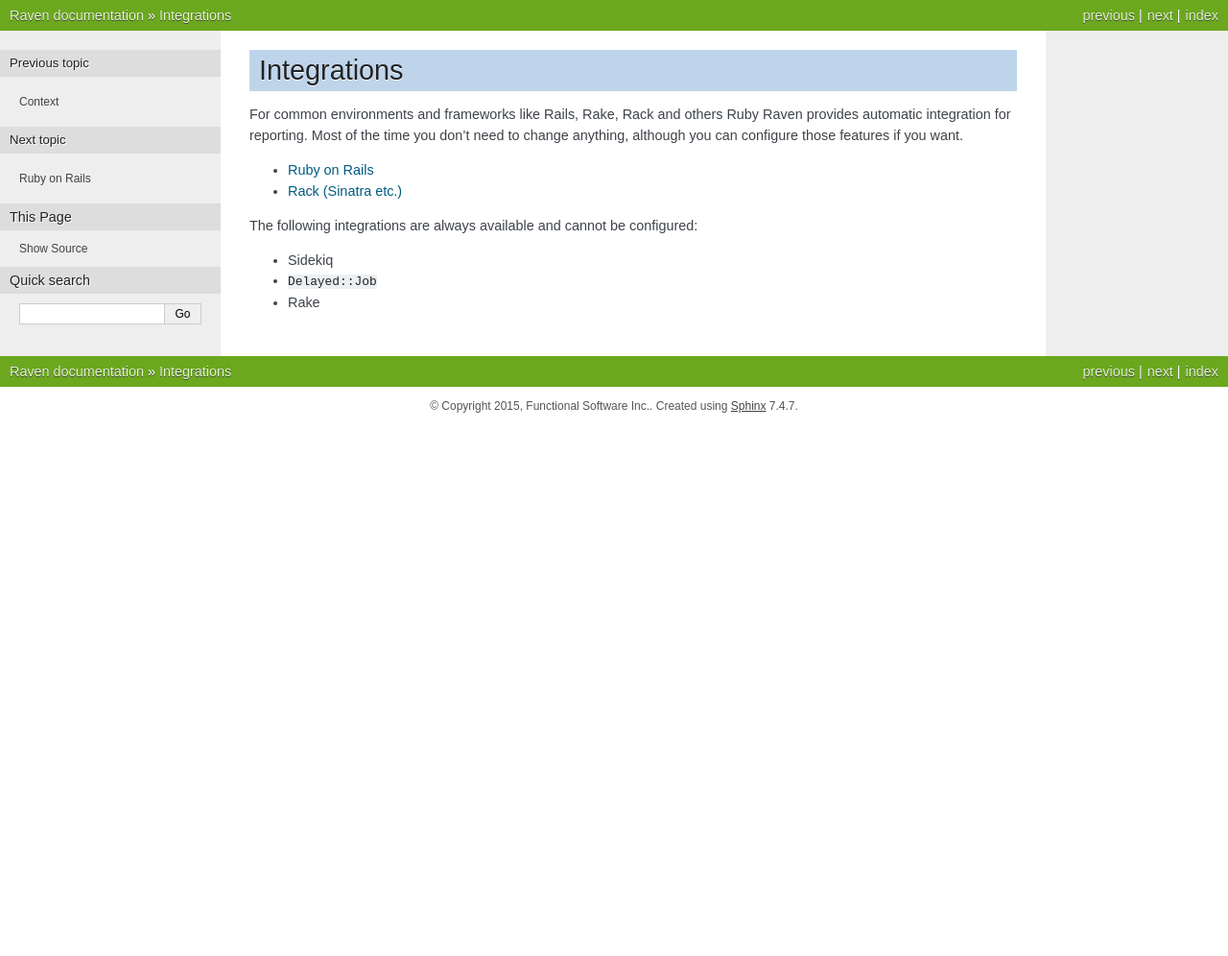
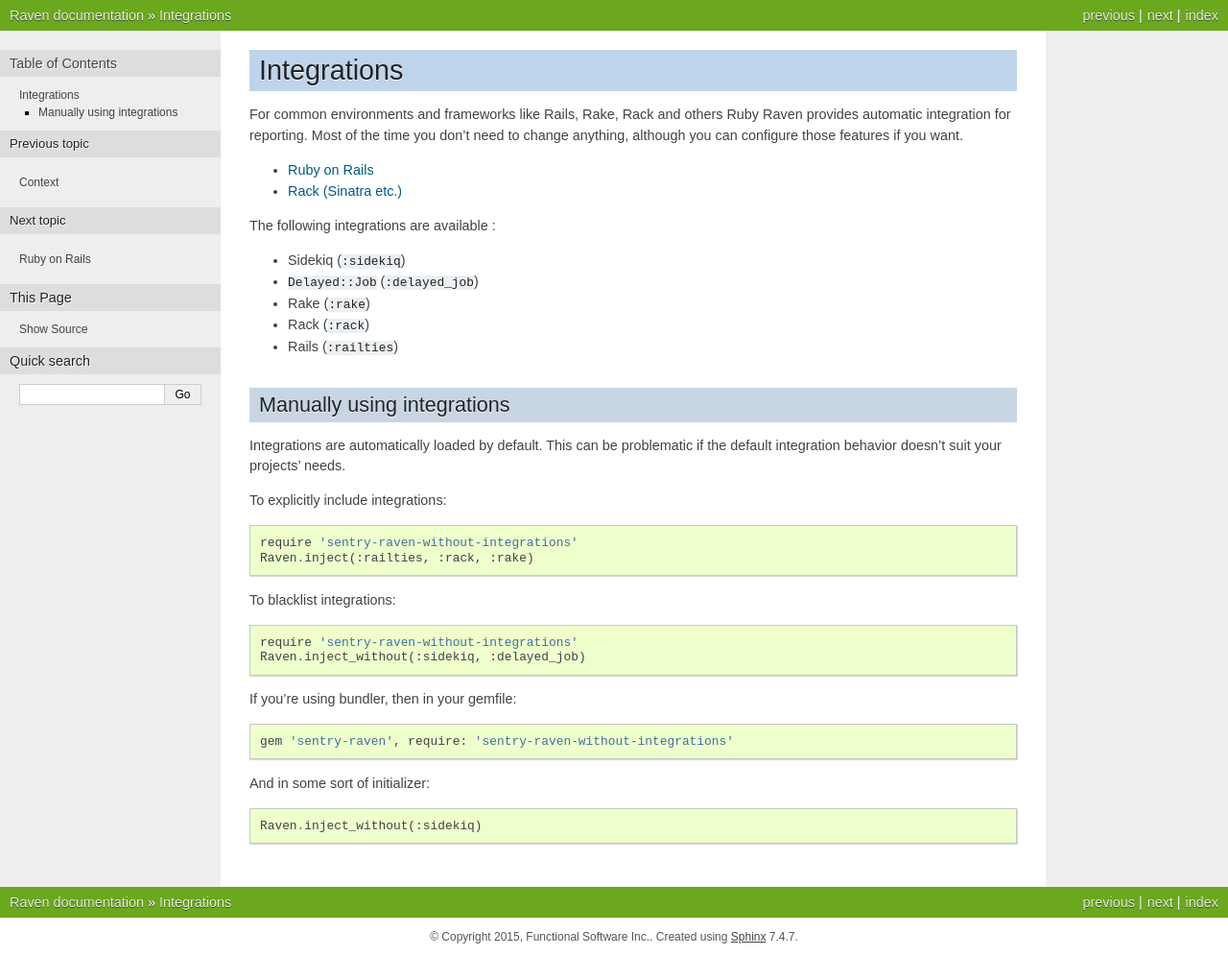
Before and after one commit to getsentry/sentry-ruby, a Sphinx documentation site: the page built from docs/integrations/index.rst, in a window 1280 px wide. Shown: the whole page at 96% size. Built offline with Sphinx 7.4.7, drawn with Linux system fonts in a browser that asks for light colours; the version number could not be read and is left out; before the commit the page ends 900 px from its top, so only the background shows below that.

Commit message:
Allow configurable integrations

```diff
--- a/docs/integrations/index.rst
+++ b/docs/integrations/index.rst
@@ -12,8 +12,46 @@ features if you want.
    rails
    rack
 
-The following integrations are always available and cannot be configured:
+The following integrations are available :
 
-*   Sidekiq
-*   ``Delayed::Job``
-*   Rake
+*   Sidekiq (``:sidekiq``)
+*   ``Delayed::Job`` (``:delayed_job``)
+*   Rake (``:rake``)
+*   Rack (``:rack``)
+*   Rails (``:railties``)
+
+
+Manually using integrations
+---------------------------
+
+Integrations are automatically loaded by default. This can be problematic if
+the default integration behavior doesn't suit your projects' needs.
+
+To explicitly include integrations:
+
+::
+
+   require 'sentry-raven-without-integrations'
+   Raven.inject(:railties, :rack, :rake)
+
+
+To blacklist integrations:
+
+::
+
+   require 'sentry-raven-without-integrations'
+   Raven.inject_without(:sidekiq, :delayed_job)
+
+
+If you're using bundler, then in your gemfile:
+
+::
+
+   gem 'sentry-raven', require: 'sentry-raven-without-integrations'
+
+
+And in some sort of initializer:
+
+::
+
+   Raven.inject_without(:sidekiq)
```
Also changed, not shown: 2 other files.
